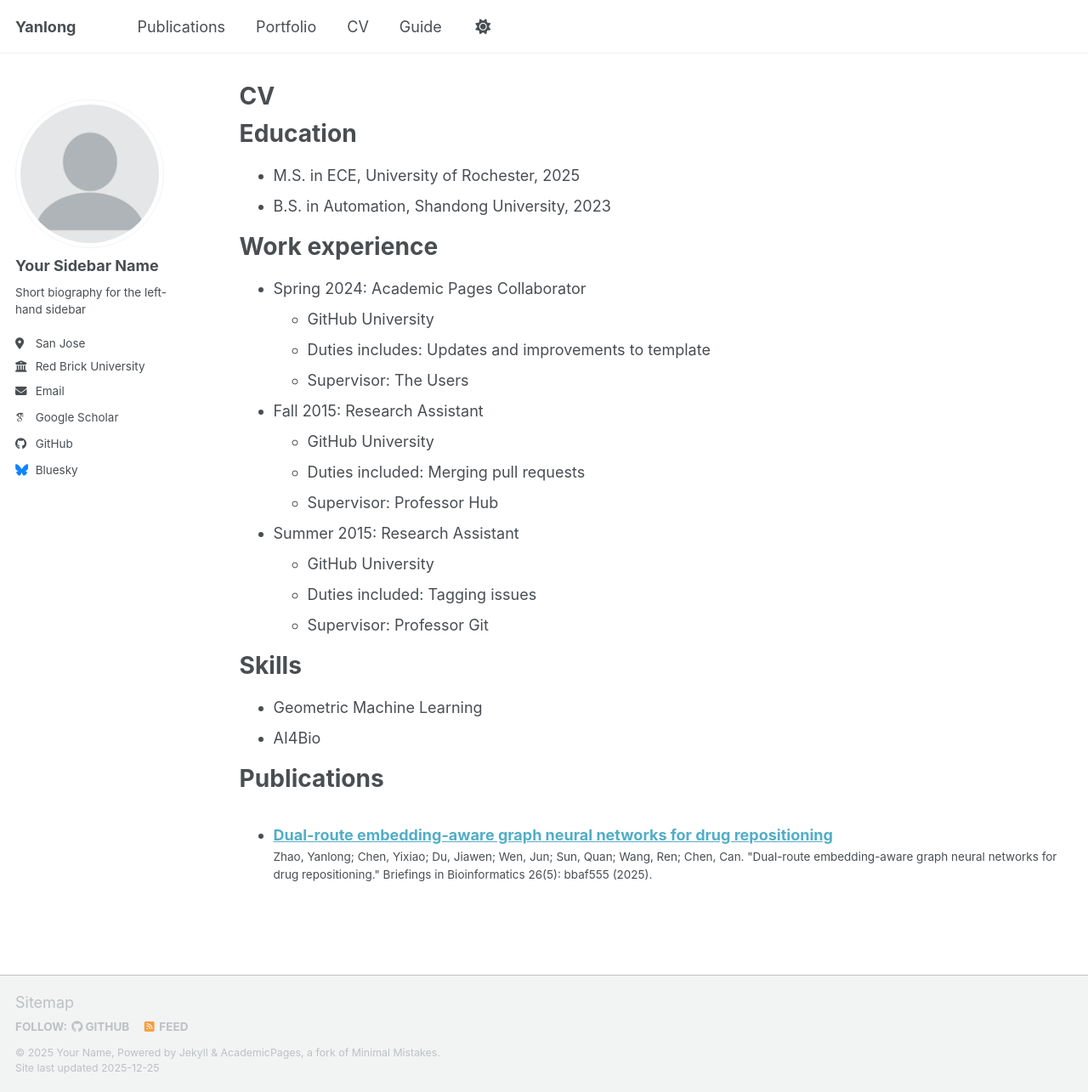
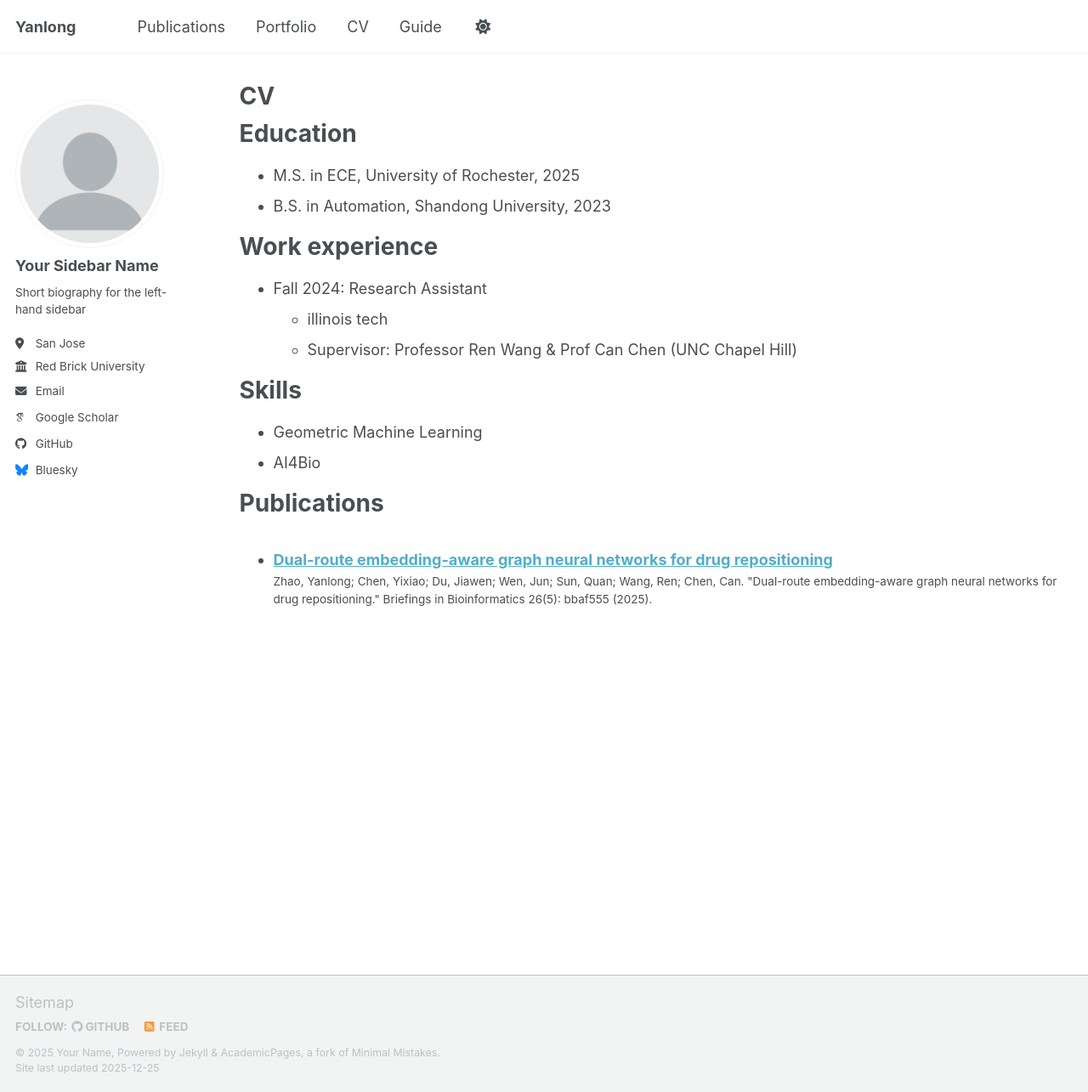
Before and after one commit to Ryan-Yanlong/Ryan-Yanlong, a Jekyll site: the page built from _pages/cv.md, in a window 1280 px wide and 1285 px high. Shown: the whole window at 85% size. Built offline with Jekyll 4.4.1, drawn with Linux system fonts in a browser that asks for light colours; some web fonts are replaced; a script bundle is joined from its source files by our own code; library files that are not in the unit come from our copies.

Commit message:
Update cv.md

```diff
--- a/_pages/cv.md
+++ b/_pages/cv.md
@@ -17,20 +17,10 @@ Education
 
 Work experience
 ======
-* Spring 2024: Academic Pages Collaborator
-  * GitHub University
-  * Duties includes: Updates and improvements to template
-  * Supervisor: The Users
 
-* Fall 2015: Research Assistant
-  * GitHub University
-  * Duties included: Merging pull requests
-  * Supervisor: Professor Hub
-
-* Summer 2015: Research Assistant
-  * GitHub University
-  * Duties included: Tagging issues
-  * Supervisor: Professor Git
+* Fall 2024: Research Assistant
+  * illinois tech
+  * Supervisor: Professor Ren Wang & Prof Can Chen (UNC Chapel Hill)
 
 Skills
 ======
```
